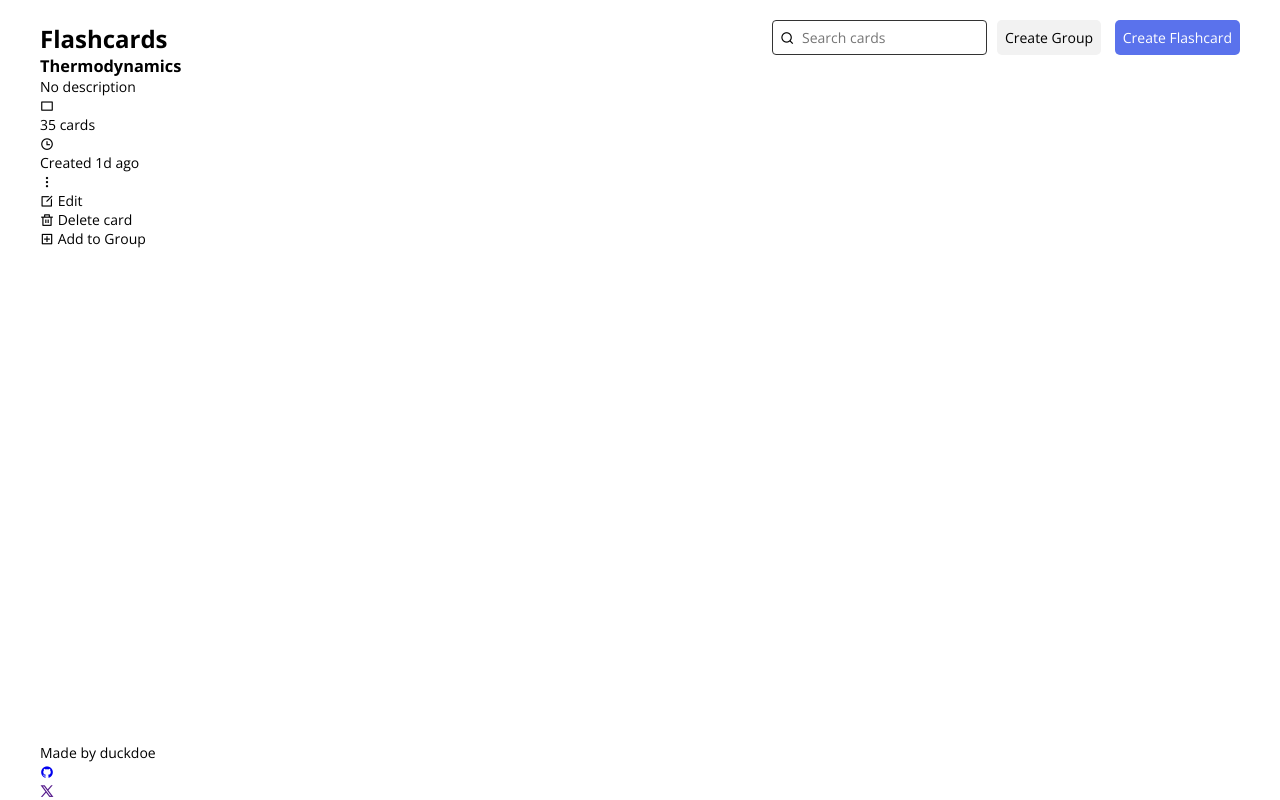
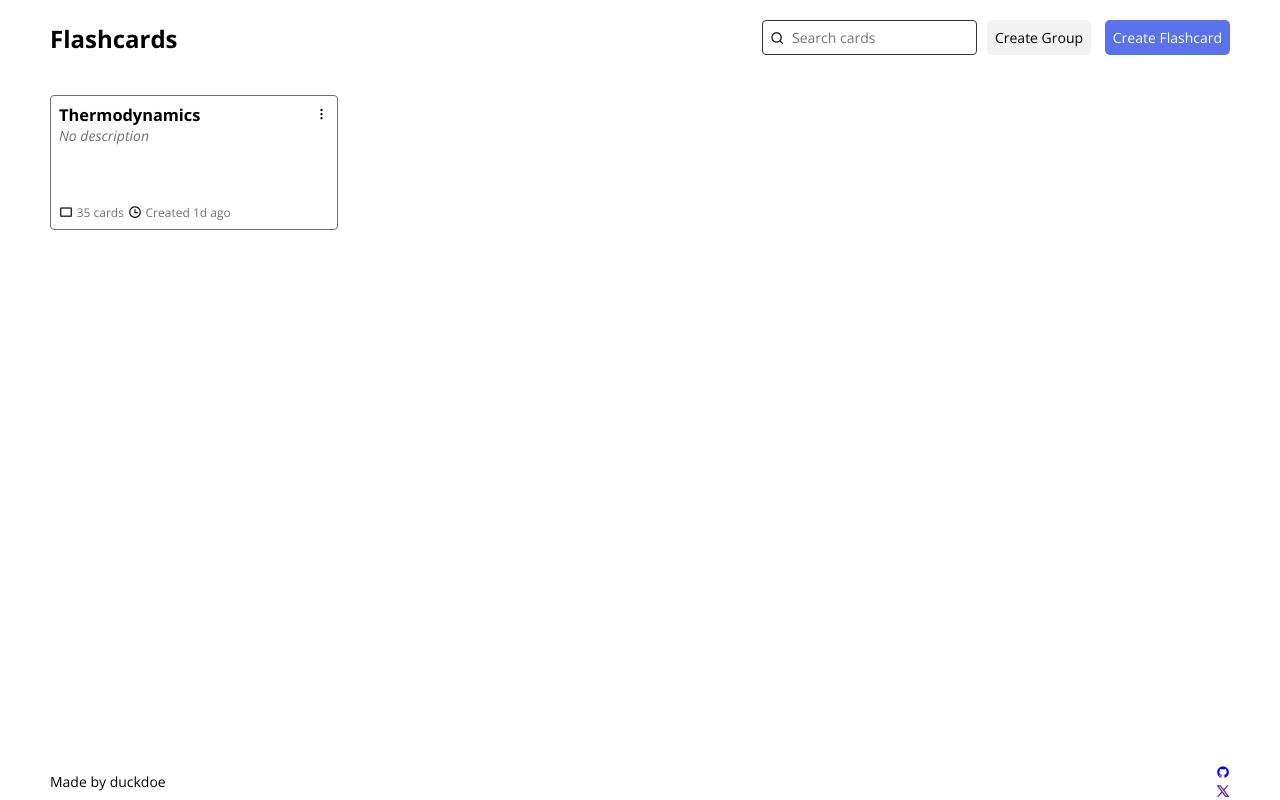
Before and after one commit to duckdoe/flashcardapp, a Flask app: page / in a window 1280 px wide. Run offline with Flask 3, Linux system fonts and the light colour scheme; some libraries are stand-ins or nearby versions.

Commit message:
Bare minimum styles for card

```diff
--- a/app/static/styles/home.css
+++ b/app/static/styles/home.css
@@ -30,6 +30,7 @@ input {
 ._grid {
   display: grid;
   height: 100%;
+  margin-inline: 10px;
 }
 
 ._top {
@@ -90,6 +91,55 @@ nav {
   margin-right: 10px
 }
 
+main {
+  margin-top: 40px;
+  width: 100%;
+  height: 100%;
+}
+
+._card_grid {
+  display: grid;
+  grid-template-columns: repeat(4, 1fr);
+  column-gap: 10px;
+}
+
+._card {
+  display: flex;
+  align-items: start;
+  justify-content: space-between;
+  padding: 8px;
+  min-height: 135px;
+  border-width: 1px;
+  border-style: solid;
+  border-color: var(--gray-500);
+  border-radius: 4px;
+}
+
+._card_desc {
+  display: grid;
+  height: 100%;
+}
+
+._card_extra {
+  align-self: flex-end;
+  display: flex;
+}
+
+._card_extra span {
+  font-size: var(--fs-xs);
+  font-style: normal;
+  margin-right: 4px;
+}
+
+._card_funcs {
+  display: none;
+}
+
+._font_muted {
+  color: var(--gray-500);
+  font-style: italic;
+}
+
 ._muted {
   padding: 8px;
   border-radius: 5px;
@@ -115,4 +165,11 @@ nav {
 
 footer {
   align-self: flex-end;
+  width: 100%;
 }
+
+._footer {
+  display: flex;
+  align-items: center;
+  justify-content: space-between;
+}
--- a/app/templates/homepage.html
+++ b/app/templates/homepage.html
@@ -45,19 +45,21 @@
           </header>
 
           <main>
-            <div class="_cardgrid">
+            <div class="_card_grid">
               <div class="_card _card_outline">
                 <div class="_card_desc">
+                  <div class="_card_info">
                     <h3>Thermodynamics</h3>
                     <p class="_font_muted">No description</p>
+                  </div>
                   <div class="_card_extra">
                     <div class="_card_nos">
                       <i class="ri-rectangle-line"></i>
-                      <p class="_no">35 cards</p>
+                      <span class="_no _font_muted">35 cards</span>
                     </div>
                     <div class="_card_created">
                       <i class="ri-time-line"></i>
-                      <p class="_time">Created 1d ago</p>
+                      <span class="_time _font_muted">Created 1d ago</span>
                     </div>
                   </div>
                 </div>
@@ -89,7 +91,6 @@
 
         <footer>
           <div class="_footer">
-            <div class="_container">
             <div class="_info">Made by duckdoe</div>
             <div class="_socials">
               <ul>
@@ -106,7 +107,6 @@
               </ul>
             </div>
           </div>
-          </div>
         </footer>
       </div>
     </div>
```
Lines whose indentation alone changed are shown as unchanged.
